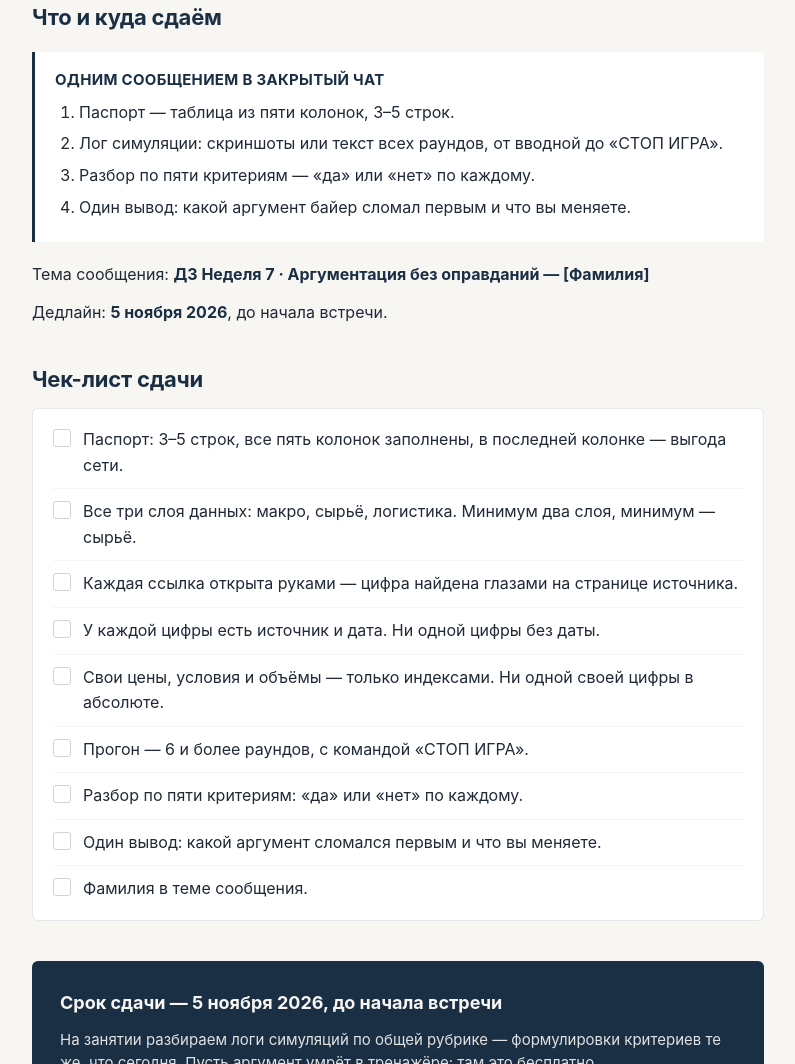
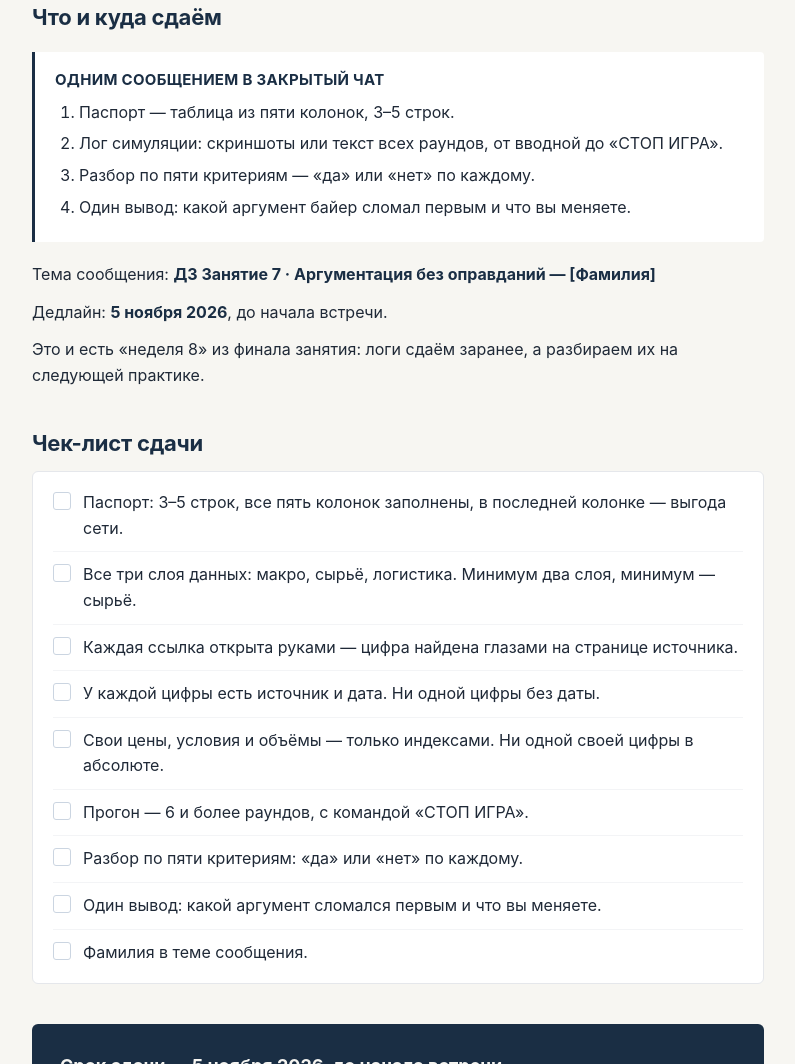
Before and after one commit to mrvolkomorov/fmcg-argument-homework, a plain HTML site: page index.html in a window 1280 px wide. Shown: the part 4684-5748 px from the top of the page, without its empty margins (242-1037 px from the left). Drawn offline with Linux system fonts and the light colour scheme.

Commit message:
Уточнить тему сообщения и добавить пояснение про неделю 8

```diff
--- a/index.html
+++ b/index.html
@@ -412,8 +412,9 @@ footer {
 <li>Один вывод: какой аргумент байер сломал первым и что вы меняете.</li>
 </ol>
 </div>
-<p>Тема сообщения: <strong>ДЗ Неделя 7 · Аргументация без оправданий — [Фамилия]</strong></p>
+<p>Тема сообщения: <strong>ДЗ Занятие 7 · Аргументация без оправданий — [Фамилия]</strong></p>
 <p>Дедлайн: <strong>5 ноября 2026</strong>, до начала встречи.</p>
+<p>Это и есть «неделя 8» из финала занятия: логи сдаём заранее, а разбираем их на следующей практике.</p>
 </section>
 
 <section>
```
